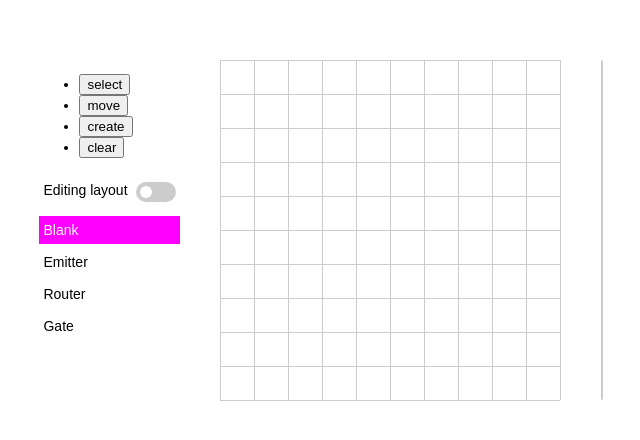
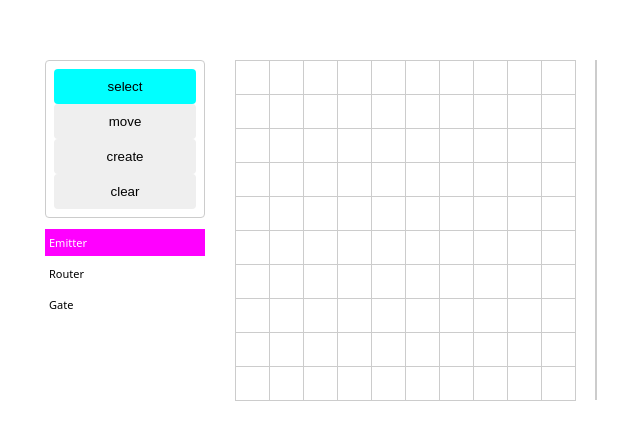
Before and after one commit to mikegreer/little-logic-react, a React (Create React App) app: page / in a window 1280 px wide. Shown: the part 110-550 px from the top of the page, without its empty margins (319-959 px from the left). Built offline with nearby package versions, Linux system fonts and the light colour scheme.

Commit message:
wiring up toolbox

```diff
--- a/src/components/RuleEditor.js
+++ b/src/components/RuleEditor.js
@@ -150,14 +150,14 @@ class RuleEditor extends React.Component {
         rules.forEach((rule, index) => {
             ruleEditors.push(
                 <span key = {index} className = "rule">
-                    if
+                    <span className="editor-label">if</span>
                     <PolyPicker
                         points = {rule.points}
                         onClick = {() => this.props.onPolyClick(this.props.cell, index)}
                         cellID = {this.props.cell}
                         ruleID = {index}
                     ></PolyPicker>
-                    and
+                    <span className="editor-label">and</span>
                     <ColorPicker
                         color = {rule.color}
                         colorList={this.props.colorList}
@@ -165,7 +165,7 @@ class RuleEditor extends React.Component {
                         cellID = {this.props.cell}
                         ruleID = {index}
                     ></ColorPicker>
-                    then
+                    <span className="editor-label">then</span>
                     <DirectionPicker
                         direction = {rule.direction}
                         visualDirection = {rule.visualDirection}
@@ -173,7 +173,7 @@ class RuleEditor extends React.Component {
                         cellID = {this.props.cell}
                         ruleID = {index}
                     ></DirectionPicker>
-                    and
+                    <span className="editor-label">and</span>
                     <SamplePicker
                         audioSample = {rule.audioSample}
                         onClick = {() => this.props.onSamplePickerClick(this.props.cell, index)}
--- a/src/components/Toolbox.js
+++ b/src/components/Toolbox.js
@@ -1,22 +1,27 @@
 import React from 'react';
 import './toolbox.css';
+import classNames from 'classnames';
 
 class Toolbox extends React.Component {
     render () {
         return (
-            <ul>
+            <ul className="toolbox">
                 <li>
                     <button
+                        className={classNames({selected:this.props.selected === 0})}
                         onClick = {() => this.props.onClick("0")}
                     >select</button>
                 </li>
                 <li><button
+                        className={classNames({selected:this.props.selected === 1})}
                         onClick = {() => this.props.onClick("1")}
                     >move</button></li>
                 <li><button
+                        className={classNames({selected:this.props.selected === 2})}
                         onClick = {() => this.props.onClick("2")}
                     >create</button></li>
                 <li><button
+                        className={classNames({selected:this.props.selected === 3})}
                         onClick = {() => this.props.onClick("3")}
                     >clear</button></li>
             </ul>
--- a/src/components/toolbox.css
+++ b/src/components/toolbox.css
@@ -1,5 +1,28 @@
 .toolbox{
-    width: 100px;
-    min-height: 60px;
-    background: blue;
+    margin-top: 0;
+    list-style: none;
+    border: 1px solid #CCC;
+    border-radius: 4px;
+    padding: 8px 8px;
 }
+
+.toolbox li button{
+    border: none;
+    padding: 10px 0;
+    display: block;
+    width: 100%;
+    cursor: pointer;
+    user-select: none;
+    border-radius: 4px;
+}
+
+.toolbox li button:focus {
+    outline: none;
+  }
+
+.toolbox li button:hover{
+    background-color: #ffff00;
+}
+.toolbox li button.selected{
+    background-color: #00ffff;
+}
--- a/src/index.css
+++ b/src/index.css
@@ -1,5 +1,6 @@
 body {
-  font: 14px "Century Gothic", Futura, sans-serif;
+  /* font: 14px "Century Gothic", Futura, sans-serif; */
+  font: 400 11px system-ui;
   margin: 0;
 }
 
@@ -18,10 +19,14 @@ body {
   max-height: 340px;
 }
 
+.level-editor{
+  width: 160px;
+}
+
 .rule-editor {
   border: 1px solid #CCC;
   padding: 0;
-  border-radius: 4px;
+  /* border-radius: 4px; */
   user-select: none;
   max-height: 100%;
   overflow-y: scroll;
@@ -29,15 +34,13 @@ body {
 }
 .rule-editor .rule {
   display: block;
-  padding: 14px 20px;
+  padding: 4px 20px;
   border-bottom: 1px solid #ccc;
 }
 
 .level{
   width: 340px;
-  margin: 0 40px;
-  border: 1px solid #CCC;
-  border-width: 1px 1px 0 0;
+  margin: 1px 20px 0 30px;
 }
 .grid{
   padding-bottom: 20px;
@@ -48,13 +51,13 @@ body {
 .square {
   background: #fff;
   border: 1px solid #CCC;
-  border-width: 0 0 1px 1px;
   display: inline-block;
   float: left;
   padding: 0;
+  margin: -1px -1px 0 0;
   text-align: center;
-  width: 34px;
-  height: 34px;
+  width: 35px;
+  height: 35px;
 }
 
 .square.selected{
@@ -97,25 +100,31 @@ body {
   cursor: pointer;
 }
 
+.rule .editor-label{
+  display: inline-block;
+  vertical-align: middle;
+  margin-top: -20px;
+}
+
 .rule-button-container {
   width: 100%;
-  height: 90px;
+  height: 102px;
   display: flex;
   align-items: center;
   justify-content: center;
 }
 .new-rule-button {
-  padding: 12px 30px;
+  padding: 10px 40px;
   background: none;
   border: 1px solid #ccc;
   border-radius: 4px;
-  font: 14px "Century Gothic", Futura, sans-serif;
   color: #444;
   cursor: pointer;
 }
 .new-rule-button:hover {
-  border: 1px solid #999999;
+  border: 1px solid #ffff00;
   color: #222;
+  background-color: #ffff00;
 }
 
 .new-rule-button.hidden{
--- a/src/index.js
+++ b/src/index.js
@@ -4,7 +4,6 @@ import './index.css';
 import App from './App';
 import classNames from 'classnames';
 import RuleEditor from './components/RuleEditor';
-import Slider from './components/Slider';
 import Toolbox from './components/Toolbox';
 import * as serviceWorker from './serviceWorker';
 
@@ -92,20 +91,6 @@ class LogicGrid extends React.Component {
     }
 }
 
-class LayoutToggle extends React.Component {
-    render () {
-        return (
-            <span className="layout-edit-toggle">
-                Editing layout
-                <Slider
-                    isChecked = {this.props.editingLevel}
-                    onClick = {() => this.props.onClick()}
-                ></Slider>
-            </span>
-        );
-    }
-}
-
 class PaintBox extends React.Component {
     render() {
         const buttons = [];
@@ -146,12 +131,10 @@ class Game extends React.Component {
         super(props);
         this.state = {
             level: this.constructLevel(10, 10, []),
-            editingLevel: false,
             currentTool: 0,
             selectedCell: 0,
-            currentlyAdding: 0,
+            currentlyAdding: 1,
             cellTypes: [
-                {id: 0, label: "Blank"},
                 {id: 1, label: "Emitter"},
                 {id: 2, label: "Router"},
                 {id: 3, label: "Gate"},
@@ -185,6 +168,11 @@ class Game extends React.Component {
                     }
                 ],
             }, cellID);
+        }else if(this.state.currentTool === 3){
+            this.updateCell({
+                type: 0,
+                rules: [],
+            }, cellID);
         }else{
             this.updateCell({
                 selected: true,
@@ -201,10 +189,6 @@ class Game extends React.Component {
 
     setType = (type) => {
         this.setState({currentlyAdding: type});
-    }
-
-    toggleEditMode = () => {
-        this.setState({editingLevel: !this.state.editingLevel});
     }
 
     //TODO: merge poly, color, direction, and sample click handlers into one?
@@ -249,7 +233,6 @@ class Game extends React.Component {
         audioSample += 1;
         if(audioSample > 8) audioSample = 0;
         level[cellID].rules[ruleID].audioSample = audioSample;
-
         this.setState({ level : level });
     }
 
@@ -278,11 +261,8 @@ class Game extends React.Component {
             <div className="level-editor">
                 <Toolbox
                     onClick = {(toolID) => this.toolboxClick(toolID)}
+                    selected = {this.state.currentTool}
                 ></Toolbox>
-                <LayoutToggle
-                    editingLevel={this.state.editingLevel}
-                    onClick = {() => this.toggleEditMode()}
-                ></LayoutToggle>
                 <PaintBox
                     cellTypes = {this.state.cellTypes}
                     currentlyAdding = {this.state.currentlyAdding}
```
Also changed, not shown: src/components/Slider.js (+15 -0 lines).
